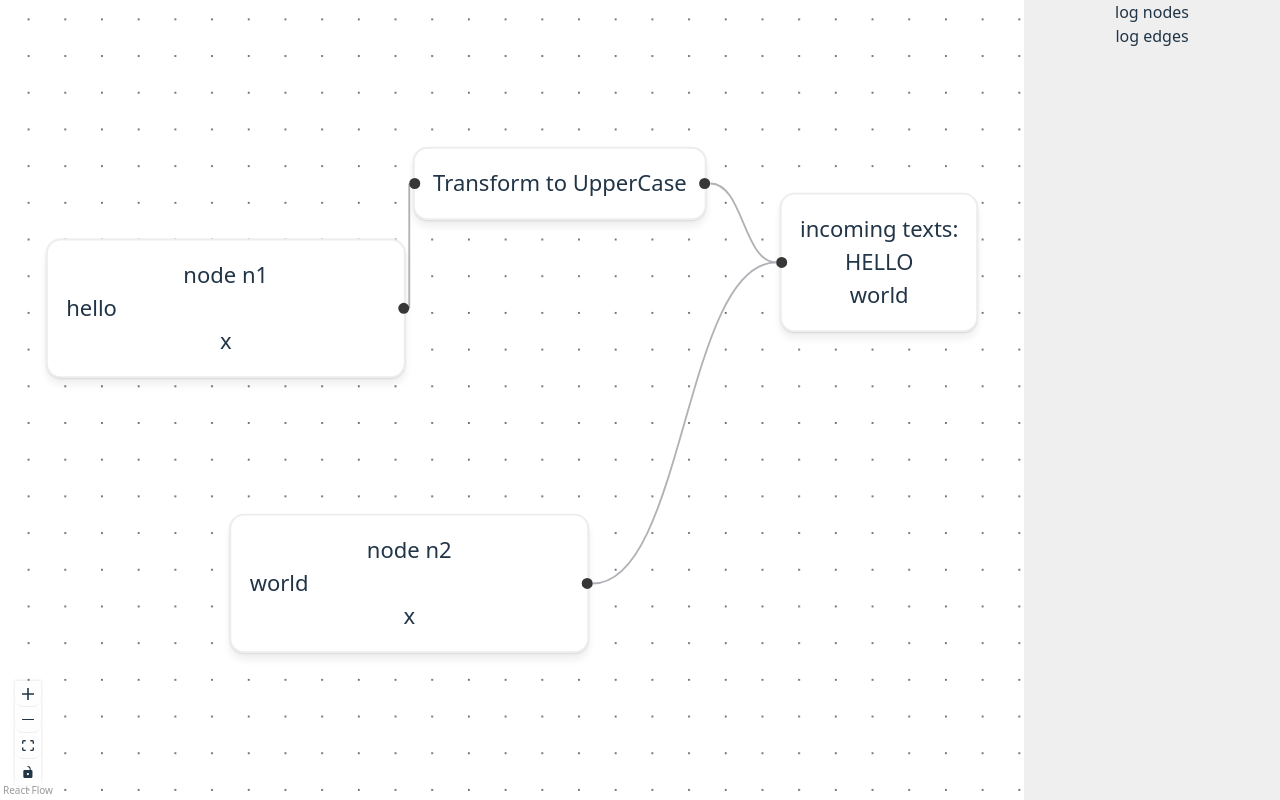
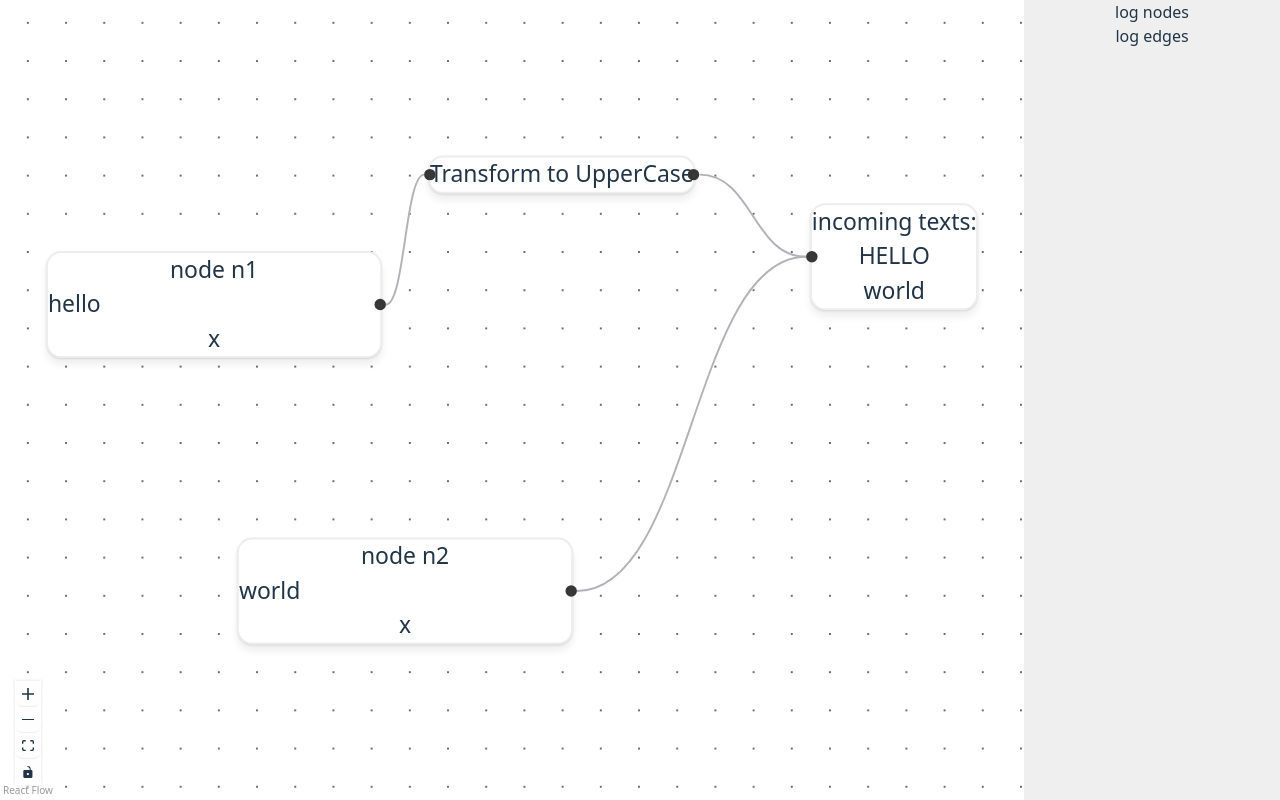
Before and after one commit to ask0ldd/FlowTest, a React (Vite) app: page /compute in a window 1280 px wide. Built offline with nearby package versions, Linux system fonts and the light colour scheme.

Commit message:
*edit* front / flow styling

```diff
--- a/src/App.css
+++ b/src/App.css
@@ -1,5 +1,5 @@
 #root {
-  max-width: 100Vw;
+  max-width: 100vw;
   margin: 0 auto;
   text-align: center;
 }
@@ -40,21 +40,18 @@
   color: #888;
 }
 
-
 .react-flow {
   /* Custom Variables */
   --xy-theme-selected: rgb(96 165 250);
-  --xy-theme-hover: #C5C5C5;
+  --xy-theme-hover: #c5c5c5;
   --xy-theme-edge-hover: black;
-  --xy-theme-color-focus: #E8E8E8;
+  --xy-theme-color-focus: #e8e8e8;
 
   /* Built-in Variables see https://reactflow.dev/learn/customization/theming */
-  --xy-node-border-default: 1px solid #EDEDED;
+  --xy-node-border-default: 1px solid #ededed;
 
-  --xy-node-boxshadow-default:
-    0px 3.54px 4.55px 0px #00000005,
-    0px 3.54px 4.55px 0px #0000000D,
-    0px 0.51px 1.01px 0px #0000001A;
+  --xy-node-boxshadow-default: 0px 3.54px 4.55px 0px #00000005,
+    0px 3.54px 4.55px 0px #0000000d, 0px 0.51px 1.01px 0px #0000001a;
 
   --xy-node-border-radius-default: 8px;
 
@@ -65,10 +62,9 @@
 }
 
 .react-flow.dark {
-  --xy-node-boxshadow-default:
-  0px 3.54px 4.55px 0px rgba(255, 255, 255, 0.05), /* light shadow */
-  0px 3.54px 4.55px 0px rgba(255, 255, 255, 0.13), /* medium shadow */
-  0px 0.51px 1.01px 0px rgba(255, 255, 255, 0.2);  /* smallest shadow */
+  --xy-node-boxshadow-default: 0px 3.54px 4.55px 0px rgba(255, 255, 255, 0.05),
+    /* light shadow */ 0px 3.54px 4.55px 0px rgba(255, 255, 255, 0.13),
+    /* medium shadow */ 0px 0.51px 1.01px 0px rgba(255, 255, 255, 0.2); /* smallest shadow */
   --xy-theme-color-focus: #535353;
 }
 
@@ -79,16 +75,12 @@
   border-radius: var(--xy-node-border-radius-default);
   background-color: var(--xy-node-background-color-default);
   display: flex;
-  justify-content: center;
-  align-items: center;
-  text-align: center;
-  padding: 10px;
   font-size: 12px;
   flex-direction: column;
   border: var(--xy-node-border-default);
   color: var(--xy-node-color, var(--xy-node-color-default));
 }
-
+/*
 .react-flow__node.selectable:focus {
   box-shadow: 0px 0px 0px 4px var(--xy-theme-color-focus);
   border-color: #d9d9d9;
@@ -97,7 +89,6 @@
 .react-flow__node.selectable:focus:active {
   box-shadow: var(--xy-node-boxshadow-default);
 }
-
 
 .react-flow__node.selectable:hover,
 .react-flow__node.draggable:hover {
@@ -111,7 +102,7 @@
 
 .react-flow__node-group {
   background-color: rgba(207, 182, 255, 0.4);
-  border-color: #9E86ED;
+  border-color: #9e86ed;
 }
 
 .react-flow__edge.selectable:hover .react-flow__edge-path,
@@ -129,7 +120,7 @@
   background-color: white;
 }
 
-.react-flow__handle.connectionindicator:focus ,
+.react-flow__handle.connectionindicator:focus,
 .react-flow__handle.connectingfrom,
 .react-flow__handle.connectingto {
   border-color: var(--xy-theme-edge-hover);
@@ -142,8 +133,30 @@
 
 .react-flow__resize-control.handle {
   background-color: #ffffff;
-  border-color: #9E86ED;
+  border-color: #9e86ed;
   border-radius: 0;
   width: 5px;
   height: 5px;
+}*/
+
+.node {
+  height: 150px;
+  min-width: 150px;
+  display: flex;
+  flex-direction: column;
+  justify-content: space-around;
+  border-radius: 10px;
 }
+
+.handle {
+  position: relative;
+  top: 16px;
+}
+
+.label {
+  text-align: left;
+  margin-left: 10px;
+  mix-blend-mode: difference;
+  color: white;
+  font-weight: 600;
+}
```
